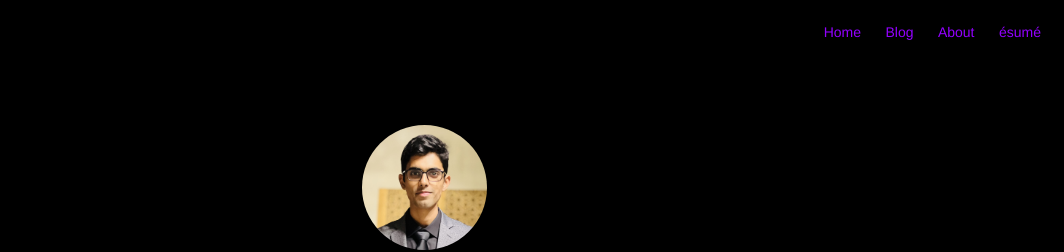
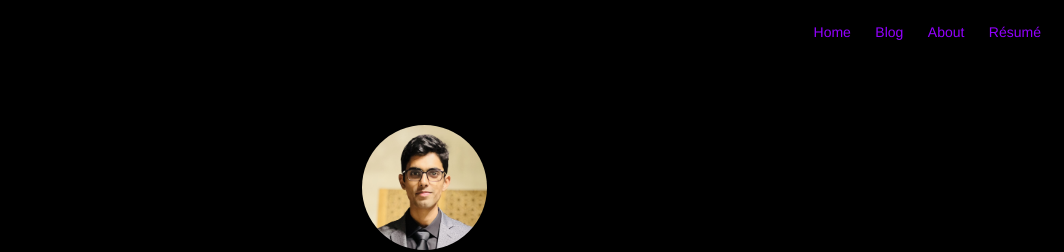
Before and after one commit to ahmd-waheed/ahmd-waheed.github.io, a Jekyll site: the page built from projects.html, in a window 1280 px wide. Shown: the top 252 px of the page, without its empty margins (216-1280 px from the left). Built offline with Jekyll 4.4.1, drawn with Linux system fonts in a browser that asks for light colours; nearby versions of some CDN libraries.

Commit message:
Update nav.html

```diff
--- a/_includes/nav.html
+++ b/_includes/nav.html
@@ -32,7 +32,7 @@
 
         {% if site.resume == true %}
             <li class="item">
-                <a class="link" target="_blank" href="{% if site.resume-external %}{{ site.resume-url }}{% else %}{{ site.url }}/{{ site.resume-url }}{% endif %}">ésumé</a>
+                <a class="link" target="_blank" href="{% if site.resume-external %}{{ site.resume-url }}{% else %}{{ site.url }}/{{ site.resume-url }}{% endif %}">Résumé</a>
             </li>
         {% endif %}
     </ul>
```
